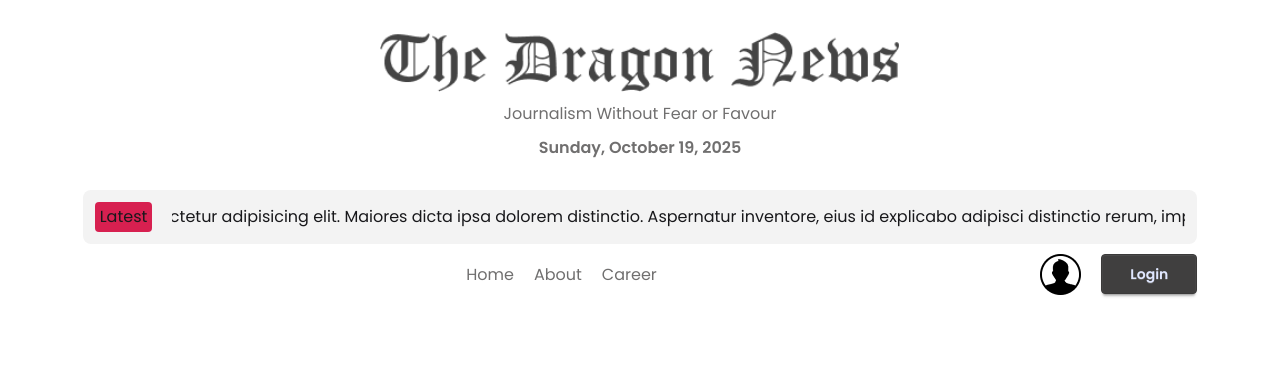
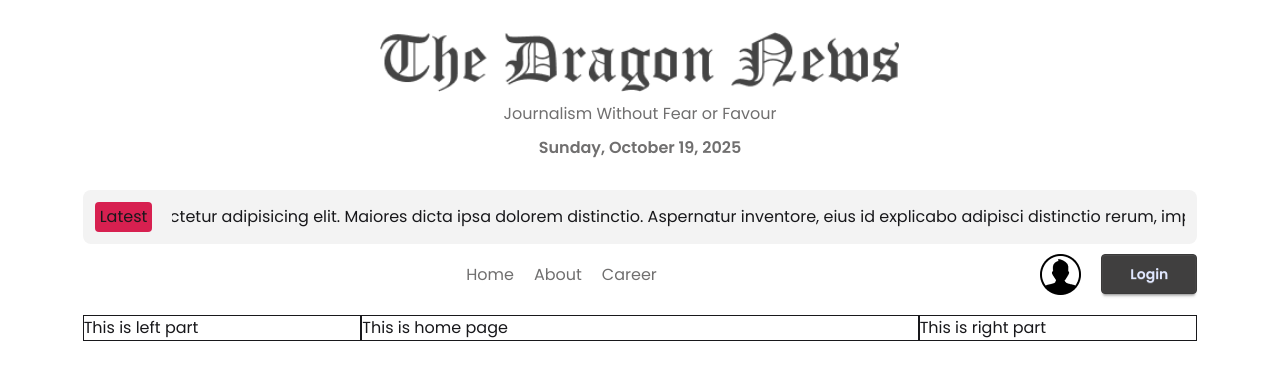
Before and after one commit to shaikhkingshuk/The-Dragon-News, a React (Vite) app: page / in a window 1280 px wide. Shown: the top 380 px of the page. Built offline with nearby package versions, Linux system fonts and the light colour scheme.

Commit message:
base layout using grid added

```diff
--- a/src/App.jsx
+++ b/src/App.jsx
@@ -1,35 +1,7 @@
-import { useState } from 'react'
-import reactLogo from './assets/react.svg'
-import viteLogo from '/vite.svg'
-import './App.css'
+import "./App.css";
 
 function App() {
-  const [count, setCount] = useState(0)
-
-  return (
-    <>
-      <div>
-        <a href="https://vite.dev" target="_blank">
-          <img src={viteLogo} className="logo" alt="Vite logo" />
-        </a>
-        <a href="https://react.dev" target="_blank">
-          <img src={reactLogo} className="logo react" alt="React logo" />
-        </a>
-      </div>
-      <h1>Vite + React</h1>
-      <div className="card">
-        <button onClick={() => setCount((count) => count + 1)}>
-          count is {count}
-        </button>
-        <p>
-          Edit <code>src/App.jsx</code> and save to test HMR
-        </p>
-      </div>
-      <p className="read-the-docs">
-        Click on the Vite and React logos to learn more
-      </p>
-    </>
-  )
+  return <></>;
 }
 
-export default App
+export default App;
--- a/src/Layouts/HomeLayout.jsx
+++ b/src/Layouts/HomeLayout.jsx
@@ -3,6 +3,8 @@
 import Header from "../components/Header";
 import LatestNews from "../components/LatestNews";
 import Navbar from "../components/Navbar";
+import RightAside from "../components/homelayout/RightAside";
+import LeftAside from "../components/homelayout/LeftAside";
 
 const HomeLayout = () => {
   return (
@@ -16,12 +18,16 @@
           <Navbar></Navbar>
         </nav>
       </header>
-      <main>
-        <section className="left_nav"></section>
-        <section className="main">
+      <main className="*:border grid grid-cols-12 w-11/12 mx-auto my-[20px]">
+        <aside className="col-span-3">
+          <LeftAside></LeftAside>
+        </aside>
+        <section className="main col-span-6">
           <Outlet></Outlet>
         </section>
-        <section className="right_nav"></section>
+        <aside className="col-span-3">
+          <RightAside></RightAside>
+        </aside>
       </main>
     </div>
   );
--- /dev/null
+++ b/src/components/homelayout/LeftAside.jsx
@@ -0,0 +1,11 @@
+import React from "react";
+
+const LeftAside = () => {
+  return (
+    <div>
+      <h1>This is left part</h1>
+    </div>
+  );
+};
+
+export default LeftAside;
--- /dev/null
+++ b/src/components/homelayout/RightAside.jsx
@@ -0,0 +1,11 @@
+import React from "react";
+
+const RightAside = () => {
+  return (
+    <div>
+      <h1>This is right part</h1>
+    </div>
+  );
+};
+
+export default RightAside;
--- /dev/null
+++ b/src/pages/Home.jsx
@@ -0,0 +1,11 @@
+import React from "react";
+
+const Home = () => {
+  return (
+    <div>
+      <h1>This is home page</h1>
+    </div>
+  );
+};
+
+export default Home;
```
Also changed, not shown: src/routes/router.jsx (+7 -0 lines).
